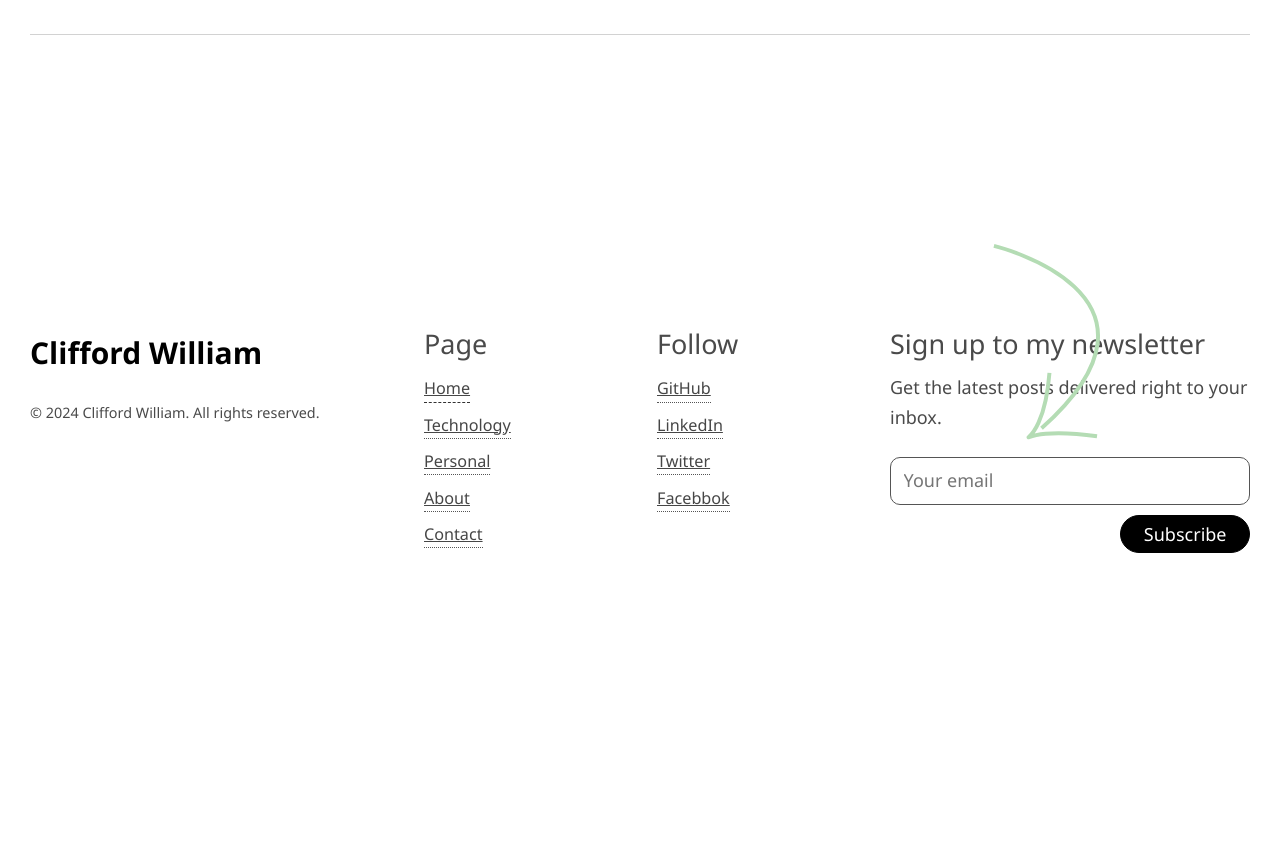
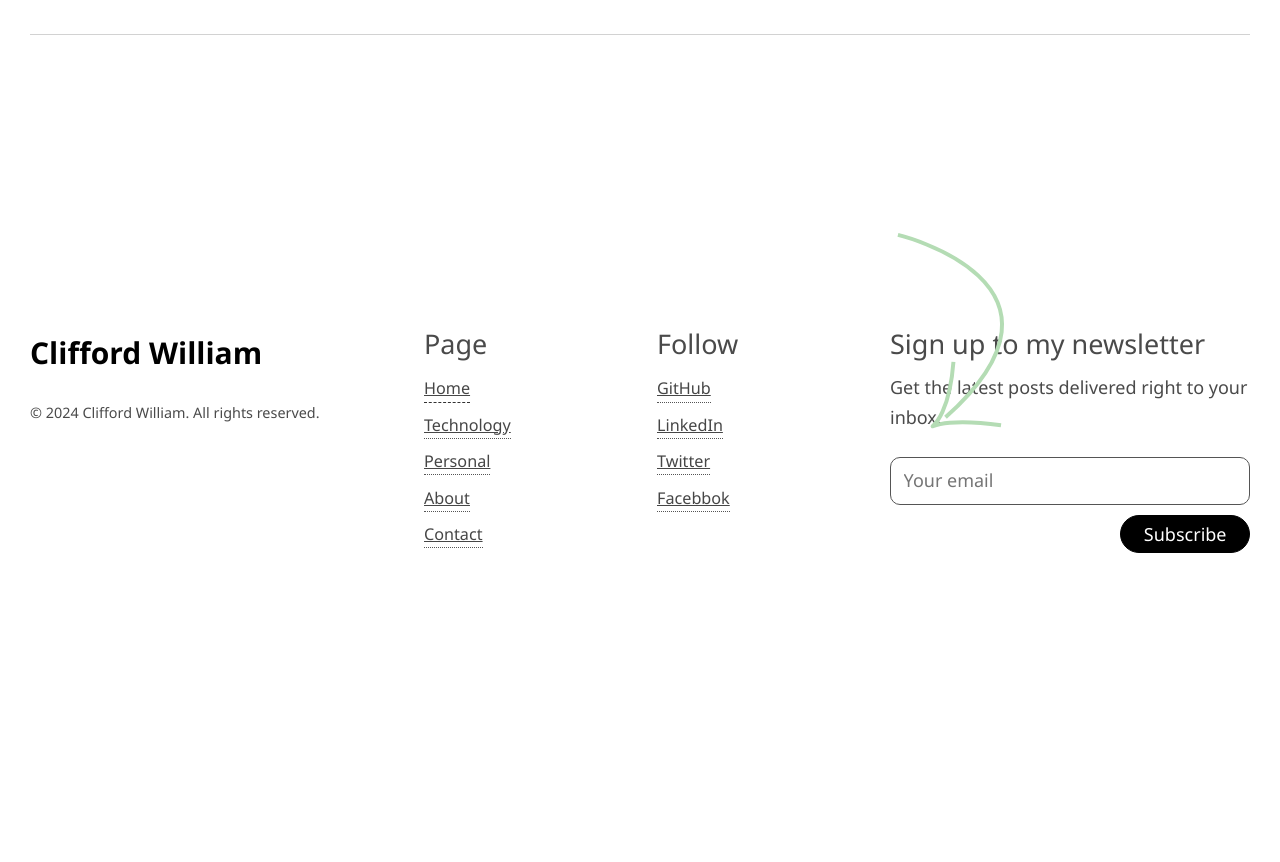
Before and after one commit to cliffordwilliam/cliffordwilliam.github.io, a Jekyll site: the page built from index.md, in a window 1280 px wide. Shown: the part 2335-3197 px from the top of the page. Built offline with Jekyll 4.4.1, drawn with Linux system fonts in a browser that asks for light colours.

Commit message:
update css

```diff
--- a/_sass/classless.scss
+++ b/_sass/classless.scss
@@ -187,6 +187,7 @@ input {
 }
 
 input, textarea {
+    width: 100%;
     color: $grey-1;
     padding: 0.7em;
     margin-bottom: 1rem;
--- a/_sass/footer.scss
+++ b/_sass/footer.scss
@@ -97,8 +97,7 @@
 
 #arrow {
     position: absolute;
-    top: -40%;
-    right: 40%;
+    top: -45%;
     stroke-dasharray: 400;
     /* Adjusted to match the path length */
     stroke-dashoffset: 400;
```
